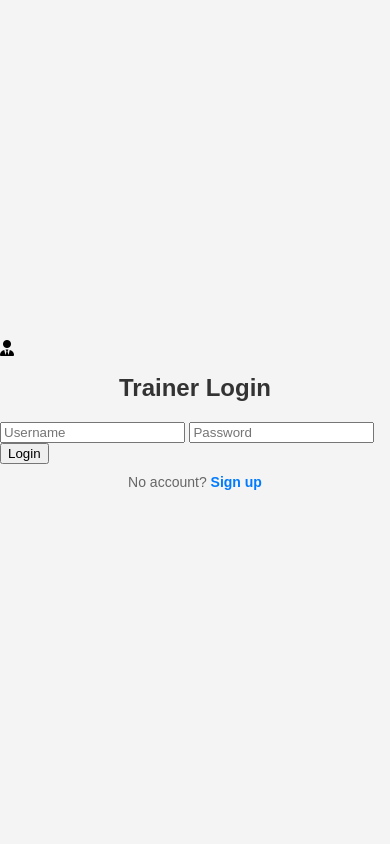
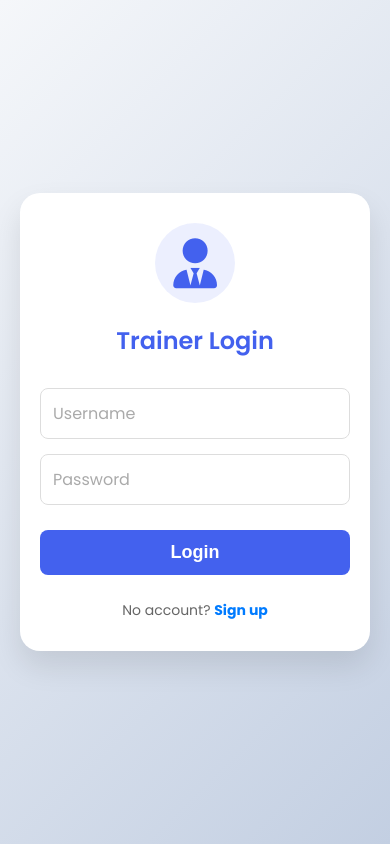
Before and after one commit to HumoX-ai/416-fullstack, a plain HTML site: page frontend/trainer-login/trainer-login.html in a window 390 px wide. Drawn offline with Linux system fonts and the light colour scheme; files whose address does not match are found by name.

Commit message:
trainer login page css o'zgartirib chiqildi

```diff
--- a/frontend/trainer-login/trainer-login.css
+++ b/frontend/trainer-login/trainer-login.css
@@ -1,64 +1,174 @@
+@import url('https://fonts.googleapis.com/css2?family=Poppins:wght@300;400;500;600;700&display=swap');
+
+:root {
+    --primary-color: #4361ee;
+    --secondary-color: #3a0ca3;
+    --light-color: #f8f9fa;
+    --dark-color: #212529;
+    --success-color: #4cc9f0;
+    --card-bg: #ffffff;
+}
+
+* {
+    margin: 0;
+    padding: 0;
+    box-sizing: border-box;
+}
 
 body {
-    font-family: Arial, sans-serif;
-    background-color: #f4f4f4;
+    font-family: 'Poppins', sans-serif;
+    background: linear-gradient(135deg, #f5f7fa 0%, #c3cfe2 100%);
+    min-height: 100vh;
     display: flex;
     justify-content: center;
     align-items: center;
-    height: 100vh;
-    margin: 0;
+    padding: 20px;
+}
+
+.card {
+    width: 100%;
+    max-width: 450px;
+    background-color: var(--card-bg);
+    border-radius: 20px;
+    box-shadow: 0 15px 30px rgba(0, 0, 0, 0.1);
+    overflow: hidden;
+    padding: 40px;
+    display: flex;
+    flex-direction: column;
+    align-items: center;
+    animation: fadeIn 0.5s ease forwards;
+}
+
+@keyframes fadeIn {
+    from {
+        opacity: 0;
+        transform: translateY(20px);
+    }
+
+    to {
+        opacity: 1;
+        transform: translateY(0);
+    }
+}
+
+.card-icon {
+    font-size: 60px;
+    color: var(--primary-color);
+    margin-bottom: 20px;
+    background-color: rgba(67, 97, 238, 0.1);
+    width: 100px;
+    height: 100px;
+    border-radius: 50%;
+    display: flex;
+    justify-content: center;
+    align-items: center;
+    transition: all 0.3s ease;
+}
+
+.card:hover .card-icon {
+    transform: scale(1.1);
+    color: var(--secondary-color);
 }
 
 h1 {
+    color: var(--primary-color);
+    margin-bottom: 30px;
+    font-size: 28px;
+    font-weight: 600;
     text-align: center;
-    color: #333;
-    margin-bottom: 20px;
+    animation: slideIn 0.5s ease forwards;
 }
 
+@keyframes slideIn {
+    from {
+        transform: translateY(-50px);
+        opacity: 0;
+    }
 
-#trainer-login {
-    background-color: #fff;
-    padding: 20px;
-    border-radius: 8px;
-    box-shadow: 0 4px 10px rgba(0, 0, 0, 0.1);
-    width: 100%;
-    max-width: 400px;
+    to {
+        transform: translateY(0);
+        opacity: 1;
+    }
 }
 
-
-#trainer-login input {
+#trainer-signup {
     width: 100%;
-    padding: 10px;
-    margin-bottom: 15px;
-    border: 1px solid #ccc;
-    border-radius: 4px;
-    font-size: 16px;
-    box-sizing: border-box;
+    display: flex;
+    flex-direction: column;
+    gap: 15px;
 }
 
-#trainer-login input:focus {
-    border-color: #007bff;
-    outline: none;
-    box-shadow: 0 0 5px rgba(0, 123, 255, 0.5);
+input {
+    width: 100%;
+    padding: 14px 15px;
+    border: 1px solid #ddd;
+    border-radius: 8px;
+    font-size: 16px;
+    transition: all 0.3s ease;
+    font-family: 'Poppins', sans-serif;
 }
 
-
-#trainer-login button {
-    width: 100%;
-    padding: 10px;
-    background-color: #007bff;
-    color: #fff;
-    border: none;
-    border-radius: 4px;
-    font-size: 16px;
-    cursor: pointer;
-    transition: background-color 0.3s ease;
+input:focus {
+    outline: none;
+    border-color: var(--primary-color);
+    box-shadow: 0 0 0 3px rgba(67, 97, 238, 0.2);
 }
 
-#trainer-login button:hover {
-    background-color: #0056b3;
+input::placeholder {
+    color: #aaa;
 }
 
+button {
+    width: 100%;
+    padding: 14px;
+    border: none;
+    border-radius: 8px;
+    background-color: var(--primary-color);
+    color: white;
+    font-size: 18px;
+    font-weight: 600;
+    cursor: pointer;
+    transition: all 0.3s ease;
+    margin-top: 10px;
+}
+
+button:hover {
+    background-color: var(--secondary-color);
+    transform: translateY(-3px);
+    box-shadow: 0 5px 15px rgba(0, 0, 0, 0.1);
+}
+
+input:focus {
+    transform: translateY(-2px);
+}
+
+input:hover {
+    border-color: #bbb;
+}
+
+select {
+    color: rgb(166, 165, 165);
+    width: 100%;
+    padding: 14px 10px;
+    border: 1px solid #ddd;
+    border-radius: 8px;
+    font-size: 16px;
+    background-color: white;
+    font-family: 'Poppins', sans-serif;
+    transition: all 0.3s ease;
+    cursor: pointer;
+}
+
+select:focus {
+    outline: none;
+    border-color: var(--primary-color);
+    box-shadow: 0 0 0 3px rgba(67, 97, 238, 0.2);
+    transform: translateY(-2px);
+}
+
+select:hover {
+    border-color: #bbb;
+}
 
 .signup-link {
     text-align: center;
@@ -77,13 +187,23 @@ h1 {
     text-decoration: underline;
 }
 
-
-@media (max-width: 480px) {
-    #trainer-login {
-        padding: 15px;
+@media (max-width: 600px) {
+    .card {
+        padding: 30px 20px;
     }
 
     h1 {
         font-size: 24px;
     }
+
+    input,
+    button {
+        padding: 12px;
+    }
+
+    .card-icon {
+        font-size: 50px;
+        width: 80px;
+        height: 80px;
+    }
 }
```
